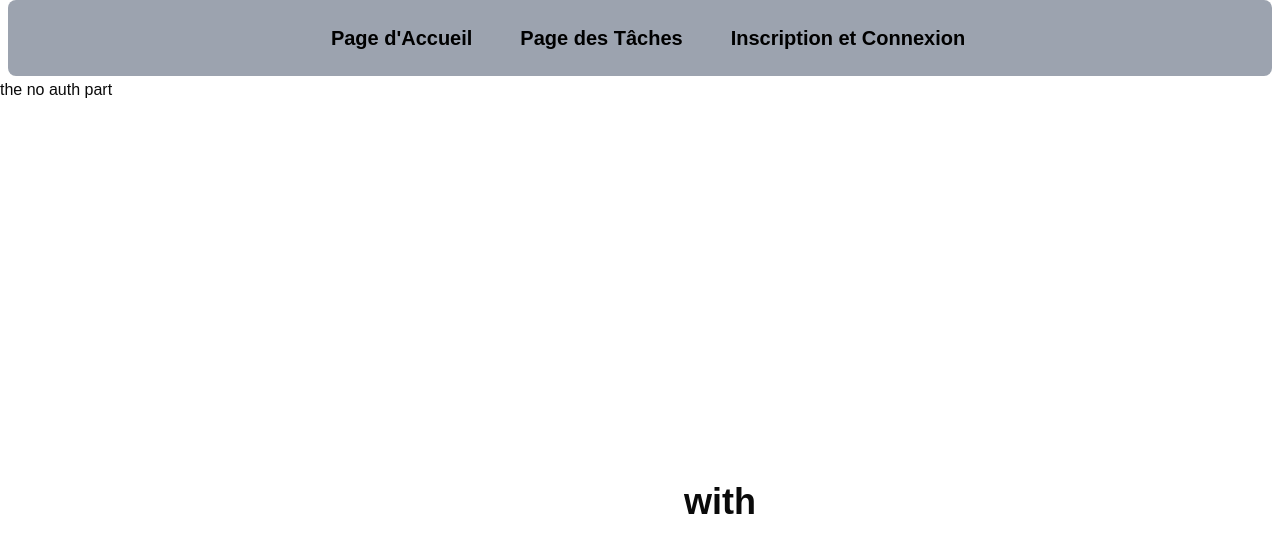
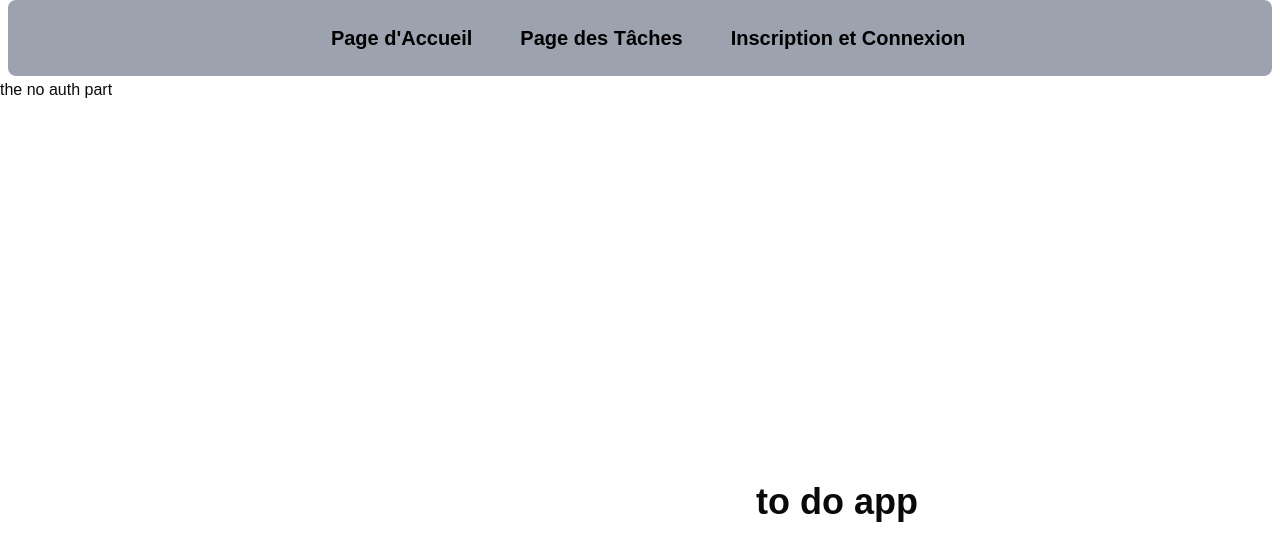
Before and after one commit to WassimChouiha/todoapp, a Next.js app: page /Home in a window 1280 px wide. Shown: the top 560 px of the page. Built offline with nearby package versions, Linux system fonts and the light colour scheme.

Commit message:
editing on styling

```diff
--- a/src/app/(local)/(no auth)/Home/page.tsx
+++ b/src/app/(local)/(no auth)/Home/page.tsx
@@ -4,6 +4,6 @@ import RotatingText from "@/app/Components/TextEffect";
 export default function Home() {
   return <div className="">the no auth part
 
-  <div><RotatingText></RotatingText></div>
+  <div><RotatingText/></div>
   </div>;
 }
--- a/src/app/Components/TextEffect/index.tsx
+++ b/src/app/Components/TextEffect/index.tsx
@@ -8,7 +8,7 @@ const RotatingText: React.FC = () => {
   useEffect(() => {
     const interval = setInterval(() => {
       setCurrentWordIndex((prevIndex) => (prevIndex + 1) % words.length);
-    }, 500); // Change word every 2 seconds
+    }, 1000); // Change word every 2 seconds
 
     return () => clearInterval(interval);
   }, []);
```
